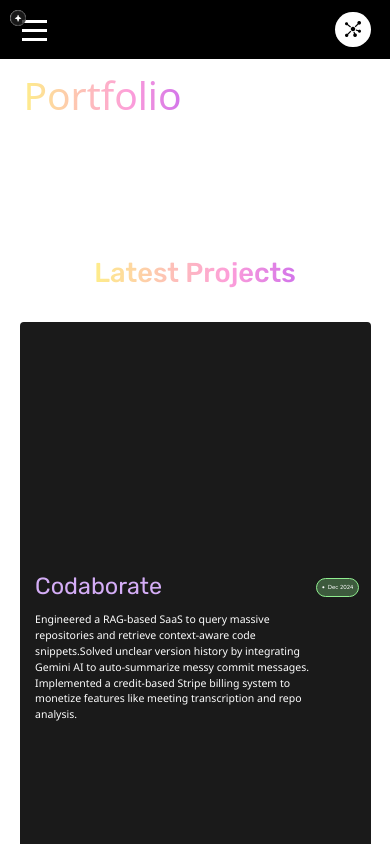
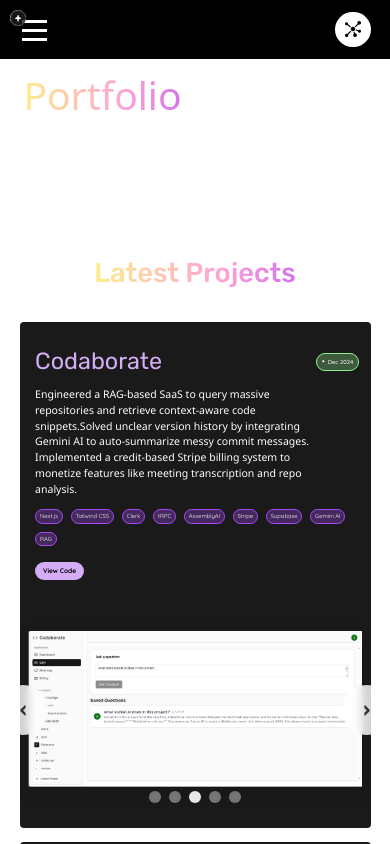
Before and after one commit to Nagpal45/portfolio, a Next.js app: page /projects in a window 390 px wide. Shown: the top 844 px of the page. Built offline with nearby package versions, Linux system fonts and the light colour scheme.

Commit message:
feat: enhance project layout with new styling and responsive adjustments for improved user experience

```diff
--- a/app/projects/page.tsx
+++ b/app/projects/page.tsx
@@ -299,7 +299,7 @@
         initial={{ opacity: 0, y: -20 }}
         animate={{ opacity: 1, y: 0 }}
         transition={{ duration: 0.5, delay: 0.5 }}
-        className="projectMain project3"
+        className="projectMain2 project3"
         style={{ width: "90%" }}
       >
         <div className="projHead">
--- a/app/projects/projects.css
+++ b/app/projects/projects.css
@@ -48,6 +48,19 @@
 }
 
 .projectMain{
+  margin: 1.5vw;
+  background-color: #1a1a1a;
+  border-radius: 1vw;
+  display: flex;
+  flex-direction: column;
+  align-items: center;
+  justify-content: center;
+  transition: 0.5s;
+  overflow: hidden;
+  margin-top: 2vw;
+  height: 140vh;
+}
+.projectMain2{
   margin: 1.5vw;
   background-color: #1a1a1a;
   border-radius: 1vw;
@@ -602,7 +615,10 @@
   }
 
   .projectMain{
-    height: 170vh;
+    height: 75vh;
+  }
+  .projectMain2{
+    height: 120vh;
   }
 
   .projectRecent{
@@ -639,6 +655,9 @@
   }
 
   .projectMain{
+    height: 60vh;
+  }
+  .projectMain2{
     height: 130vh;
   }
 
--- a/components/Homepage/info/info.css
+++ b/components/Homepage/info/info.css
@@ -118,7 +118,7 @@
 
 @media (max-width: 1100px) {
     .info{
-        height: 130vw;
+        height: 160vw;
         flex-direction: column;
     }
 
@@ -133,7 +133,7 @@
     .card{
         margin-top: 5vw;
         width: 80vw;
-        height: 60vw;
+        height: 80vw;
         margin-right: 0;
     }
 
@@ -143,7 +143,7 @@
     }
 
     .card-content{
-        font-size: 2.5vw;
+        font-size: 2.8vw;
         padding: 2vw;
     }
 
```
